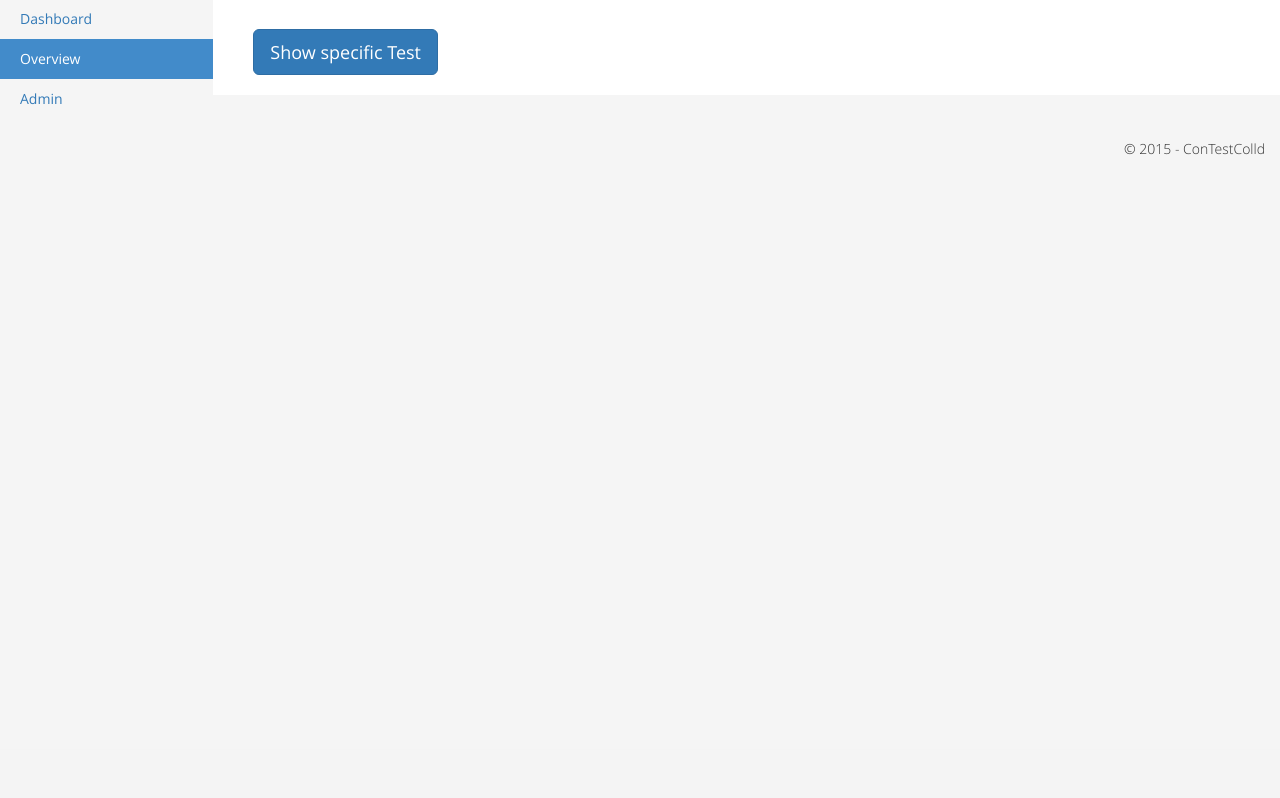
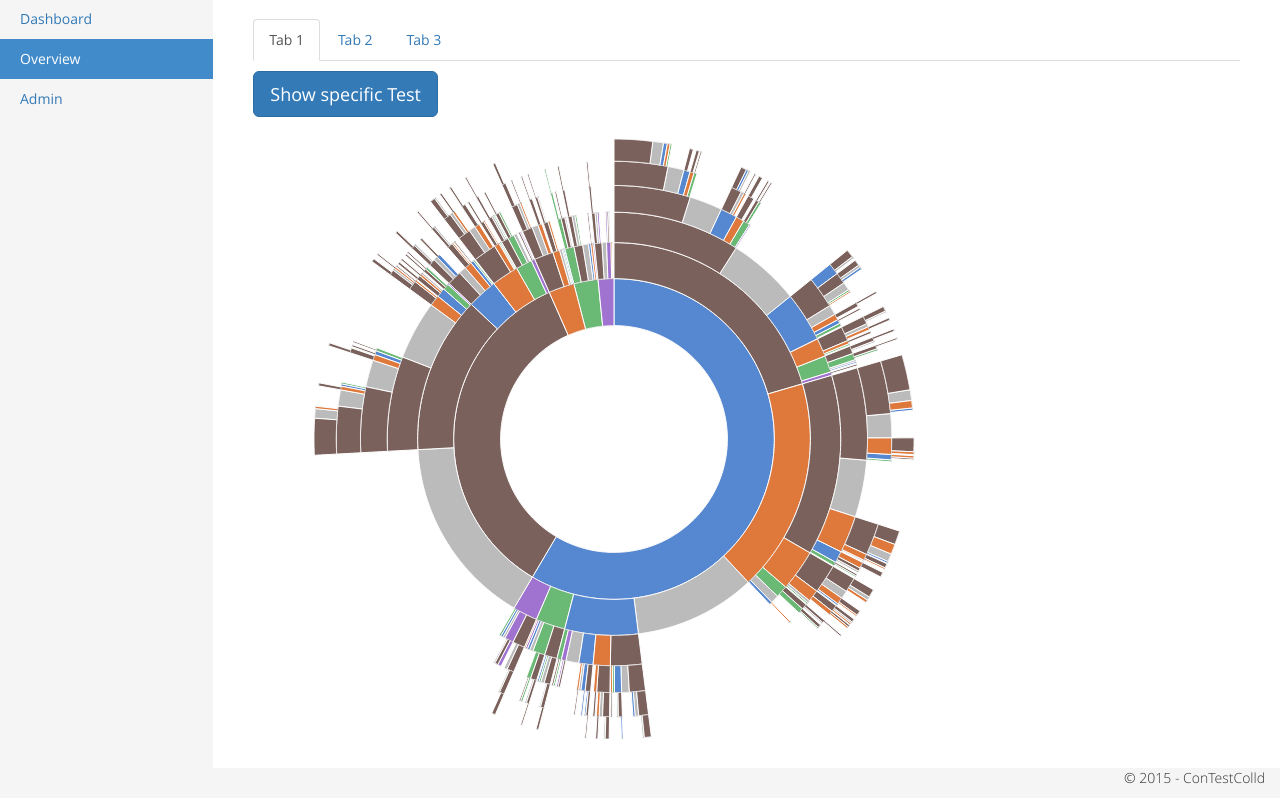
Before and after one commit to hgn/hippod, a Flask app: page /overview in a window 1280 px wide. Shown: the part 51-849 px from the top of the page. Before the commit the page ends 206 px from the top, so only its background shows below. Run offline with Flask 2, Linux system fonts and the light colour scheme; some libraries are stand-ins or nearby versions.

Commit message:
introduce tabes pages
Signed-off-by: Hagen Paul Pfeifer <hagen@jauu.net>

```diff
--- /dev/null
+++ b/contestcolld/assets/js/overview-main.js
@@ -0,0 +1,10 @@
+function activaTab(tab){
+    $('.nav-tabs a[href="#' + tab + '"]').tab('show');
+};
+
+$(document).ready(function() {
+
+activaTab('tab1');
+
+
+});
--- a/contestcolld/gui_dashboard.py
+++ b/contestcolld/gui_dashboard.py
@@ -23,7 +23,7 @@ def tests():
     user = {'nickname': 'Miguel'}
     css_includes     = ['css/bootstrap.min.css', 'css/styles.css']
     js_body_includes = []
-    js_head_includes = [ 'js/jquery.min.js', 'js/bootstrap.min.js', 'js/scripts.js']
+    js_head_includes = [ 'js/jquery.min.js', 'js/bootstrap.min.js', 'js/overview-main.js']
     return render_template('overview.html', title='Home', user=user,
             css_includes=css_includes,
             js_body_includes=js_body_includes,
--- a/contestcolld/templates/overview.html
+++ b/contestcolld/templates/overview.html
@@ -28,7 +28,15 @@
 			</div><!--/span-->
 
 			<div class="col-sm-9 col-md-10 main">
+			<ul class="nav nav-tabs">
+					<li><a href="#tab1" data-toggle="tab">Tab 1</a></li>
+					<li><a href="#tab2" data-toggle="tab">Tab 2</a></li>
+					<li><a href="#tab3" data-toggle="tab">Tab 3</a></li>
+			</ul>
 
+
+			<div class="tab-content" id="tabs">
+				<div class="tab-pane" id="tab1">
 
 
 <p class="greeting-id"></p>
@@ -39,6 +47,8 @@
   Show specific Test
 </button>
 
+<img src="media/images/sunburst-d3js.png" />
+
 <!-- Modal -->
 <div class="modal fade" id="myModal" tabindex="-1" role="dialog" aria-labelledby="myModalLabel">
 	<div class="modal-dialog modal-wide" role="document">
@@ -47,10 +57,7 @@
 				<button type="button" class="close" data-dismiss="modal" aria-label="Close"><span aria-hidden="true">&times;</span></button>
 				<h3 class="modal-title" id="myModalLabel">Lorizzle ipsizzle doggy fo shizzle amet, owned adipiscing elizzle. Nullam sapizzle</h3>
 			</div>
-
-
 			<div class="modal-body">
-
 				<div class="container-fluid">
 					<div class="row">
 						<div class="col-xs-6 col-md-4">
@@ -76,8 +83,12 @@
 	<!-- Modal end -->
 
 
+</div>
+<div class="tab-pane" id="tab2">...f...</div>
+<div class="tab-pane" id="tab3">...g...</div>
 
-</div>
+
+</div> <!-- tabs -->
 </div><!--/row-->
 
 {% include "footer.html" %}
```
Also changed, not shown: contestcolld/assets/js/scripts.js (line endings or trailing spaces), contestcolld/assets/media/images/sunburst-d3js.png (added).
